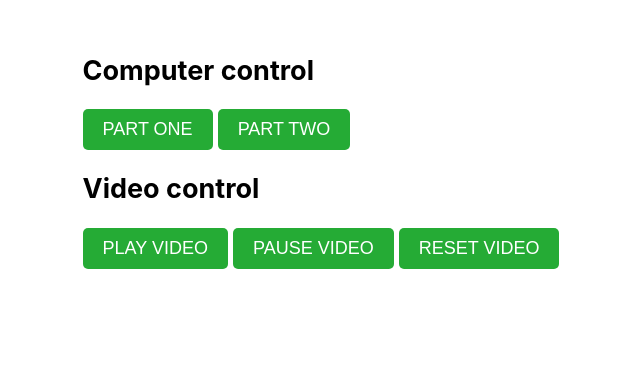
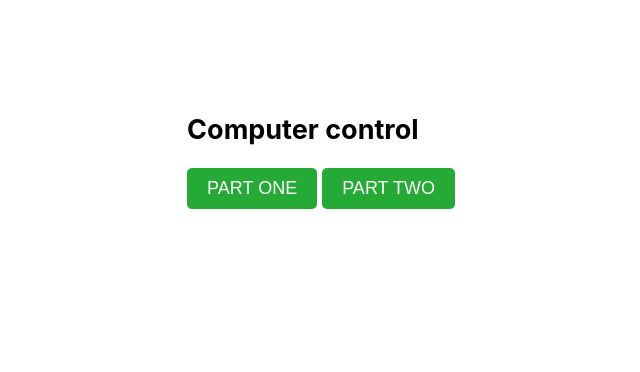
Before and after one commit to escape-room/escape-room-game, a website: page controller.html in a window 1280 px wide. Shown: the part 200-572 px from the top of the page, without its empty margins (319-959 px from the left). Drawn offline with nearby package versions, Linux system fonts and the light colour scheme; no server answers.

Commit message:
Disable video controls

```diff
--- a/controller.html
+++ b/controller.html
@@ -61,10 +61,10 @@
     <h2>Computer control</h2>
     <button id="activate-part1">PART ONE</button>
     <button id="activate-part2">PART TWO</button>
-    <h2>Video control</h2>
-    <button id="activate-video-play">PLAY VIDEO</button>
-    <button id="activate-video-pause">PAUSE VIDEO</button>
-    <button id="activate-video-reset">RESET VIDEO</button>
+    <!-- <h2>Video control</h2> -->
+    <!-- <button id="activate-video-play">PLAY VIDEO</button> -->
+    <!-- <button id="activate-video-pause">PAUSE VIDEO</button> -->
+    <!-- <button id="activate-video-reset">RESET VIDEO</button> -->
   </div>
 </body>
 </html>
```
